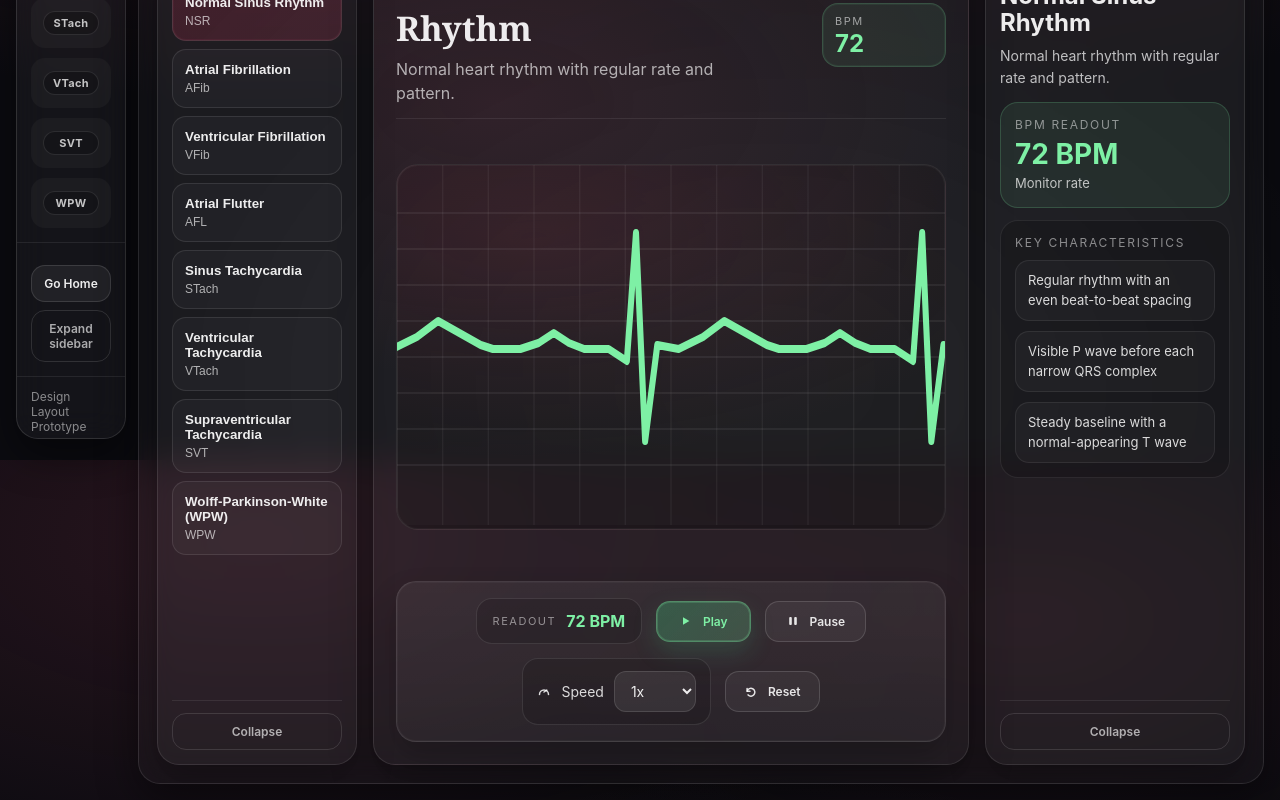
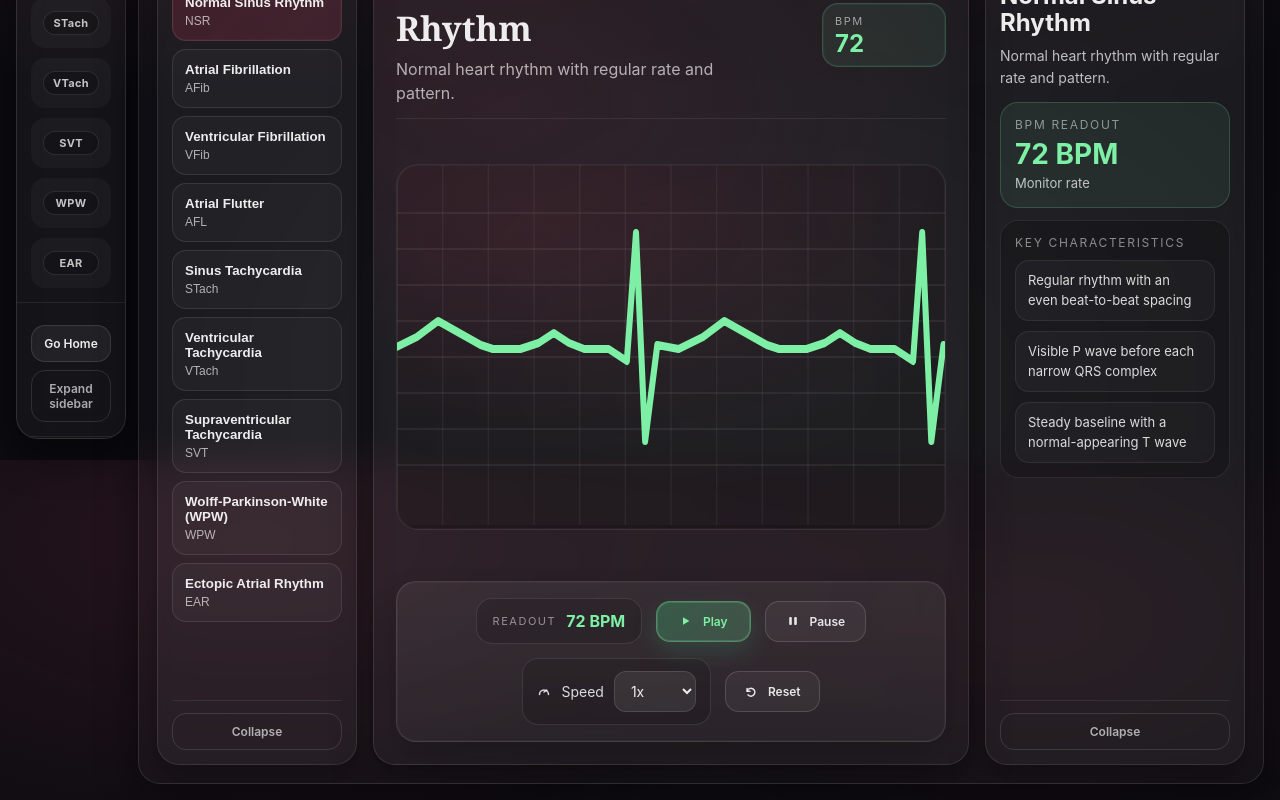
Before and after one commit to vinayramasamy1/Cardiac-Simulation-React, a React (Vite) app: page /ekg-waveforms in a window 1280 px wide. Shown: the part 340-1140 px from the top of the page. Built offline with nearby package versions, Linux system fonts and the light colour scheme.

Commit message:
EAR added

```diff
--- a/src/components/ECGWaveform.jsx
+++ b/src/components/ECGWaveform.jsx
@@ -109,6 +109,28 @@ const WAVEFORM_PATTERNS = {
       [138, 92],
       [148, 82],
       [156, 90],
+    ],
+  },
+  "ectopic-atrial-rhythm": {
+    cycleWidth: 184,
+    points: [
+      [0, BASELINE_Y],
+      [18, BASELINE_Y],
+      [28, 96],
+      [38, 102],
+      [50, 95],
+      [60, BASELINE_Y],
+      [76, BASELINE_Y],
+      [88, 98],
+      [94, 34],
+      [100, 138],
+      [108, 90],
+      [122, BASELINE_Y],
+      [138, 86],
+      [152, 80],
+      [166, 85],
+      [176, 90],
+      [184, BASELINE_Y],
     ],
   },
   "sinus-tachycardia": {
--- a/src/data/rhythms.js
+++ b/src/data/rhythms.js
@@ -31,7 +31,6 @@ export const RHYTHMS = [
     description: "Rapid atrial rhythm showing classic sawtooth flutter waves.",
     bpm: { type: "fixed", value: 150 },
   },
-
   {
     id: "sinus-tachycardia",
     name: "Sinus Tachycardia",
@@ -66,4 +65,13 @@ export const RHYTHMS = [
     description: "Accessory pathway causing pre-excitation and rapid tachyarrhythmias.",
     bpm: { type: "fixed", value: 95 },
   },
+  {
+    id: "ectopic-atrial-rhythm",
+    name: "Ectopic Atrial Rhythm",
+    tag: "EAR",
+    image: "/assets/ecg/normal-sinus.jpg",
+    description:
+      "An atrial rhythm originating outside the sinus node, often identified by abnormal P-wave morphology with a generally regular rhythm.",
+    bpm: { type: "fixed", value: 82 },
+  },
 ];
--- a/src/pages/CaseStudies.jsx
+++ b/src/pages/CaseStudies.jsx
@@ -45,6 +45,17 @@ const SCENARIO_CONTENT = {
       "Rapid but organized rhythm appearance",
       "Mild shortness of breath during movement",
       "Blood pressure remains stable during initial assessment",
+    ],
+  },
+  "ectopic-atrial-rhythm": {
+    patientName: "Maria Lopez",
+    age: 54,
+    situation:
+      "Maria reports intermittent palpitations and mild fatigue. She denies chest pain or syncope, and her vitals are stable with HR 82 bpm, BP 126/78, SpO2 98%, and RR 16.",
+    findings: [
+      "Regular rhythm with abnormal P-wave morphology before each narrow QRS complex",
+      "Rhythm originates from an atrial focus outside the SA node and is usually stable when symptoms are controlled",
+      "Assess symptoms, monitor the rhythm, and review medications or electrolytes if clinically appropriate",
     ],
   },
   "sinus-tachycardia": {
--- a/src/pages/EKGWaveforms.jsx
+++ b/src/pages/EKGWaveforms.jsx
@@ -23,6 +23,11 @@ const RHYTHM_DETAILS = {
     "Sawtooth flutter waves between ventricular beats",
     "More regular than atrial fibrillation",
     "Narrow QRS complexes can still appear at intervals",
+  ],
+  "ectopic-atrial-rhythm": [
+    "Regular atrial rhythm with P waves before each narrow QRS complex",
+    "P-wave morphology differs from normal sinus rhythm because the pacemaker focus is outside the SA node",
+    "Often remains stable when the rate is controlled and symptoms are mild",
   ],
   "sinus-tachycardia": [
     "Sinus pattern remains present but the rate is faster",
```
